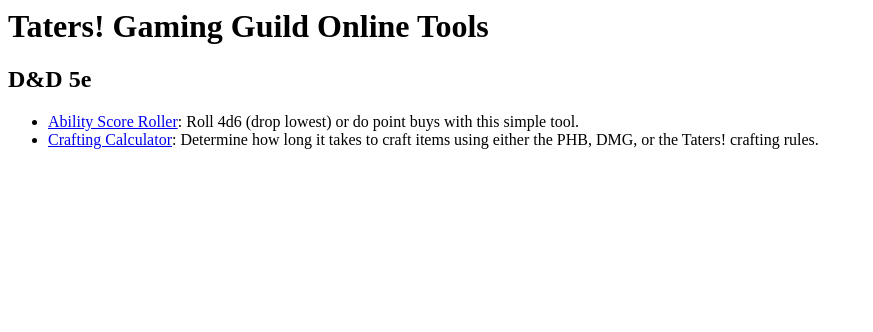
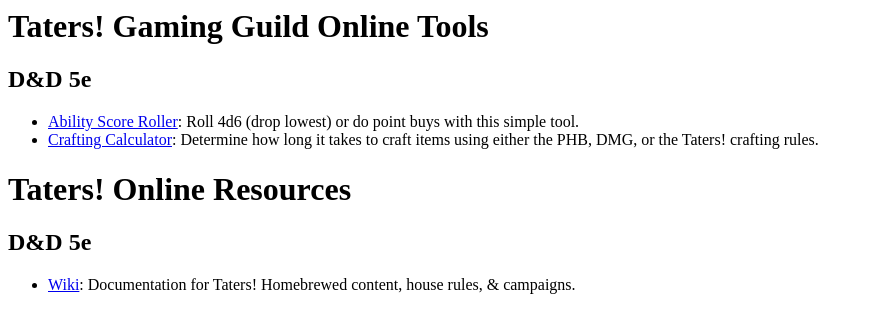
Before and after one commit to gc3/taters, a plain HTML site: page site/index.html in a window 1280 px wide. Shown: the whole page, without its empty margins (0-873 px from the left). Drawn offline with Linux system fonts and the light colour scheme.

Commit message:
Update index.html

```diff
--- a/site/index.html
+++ b/site/index.html
@@ -20,5 +20,15 @@
   </li>
 </ul>
 
+
+<h1>Taters! Online Resources</h1>
+<h2> D&D 5e </h2>
+<ul>
+  <li>
+    <a href="https://github.com/gc3/taters/wiki">Wiki</a>:
+    Documentation for Taters! Homebrewed content, house rules, & campaigns.
+  </li>
+</ul>
+
 </body>
 </html>
```
